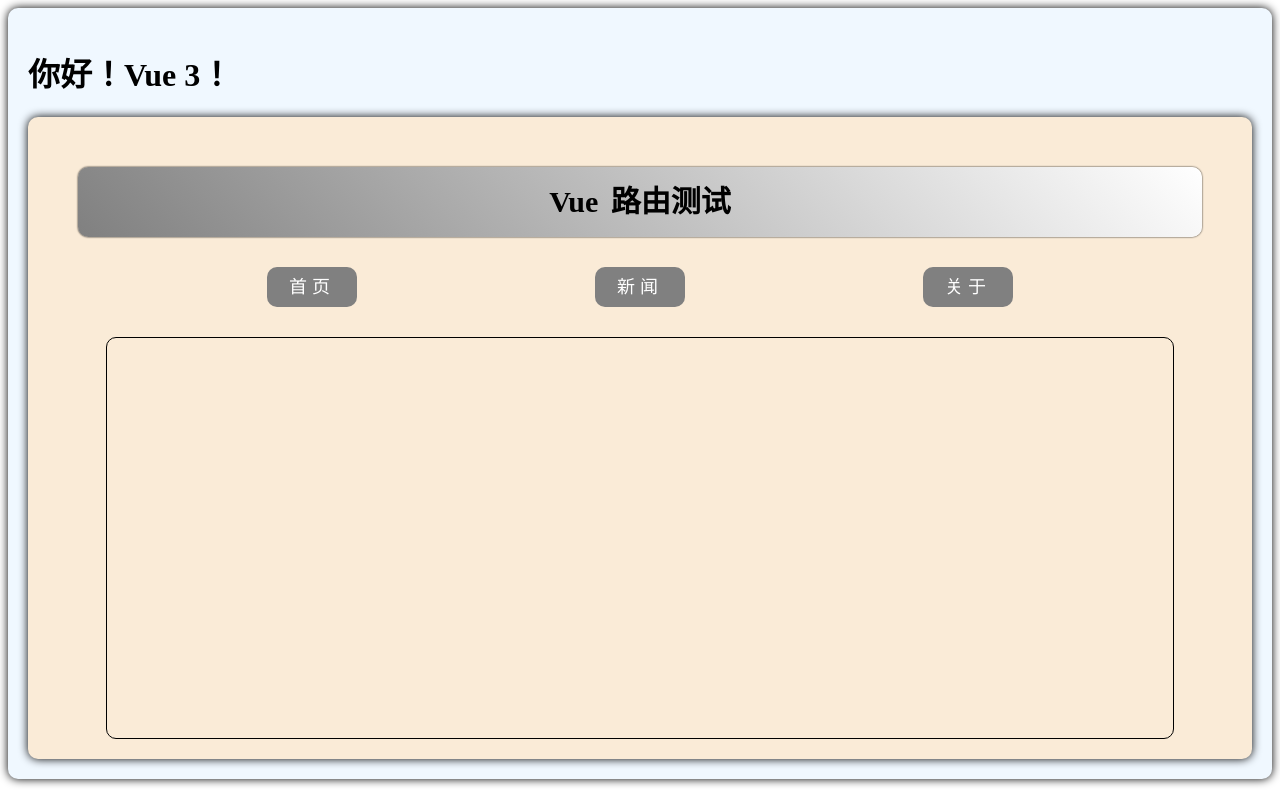
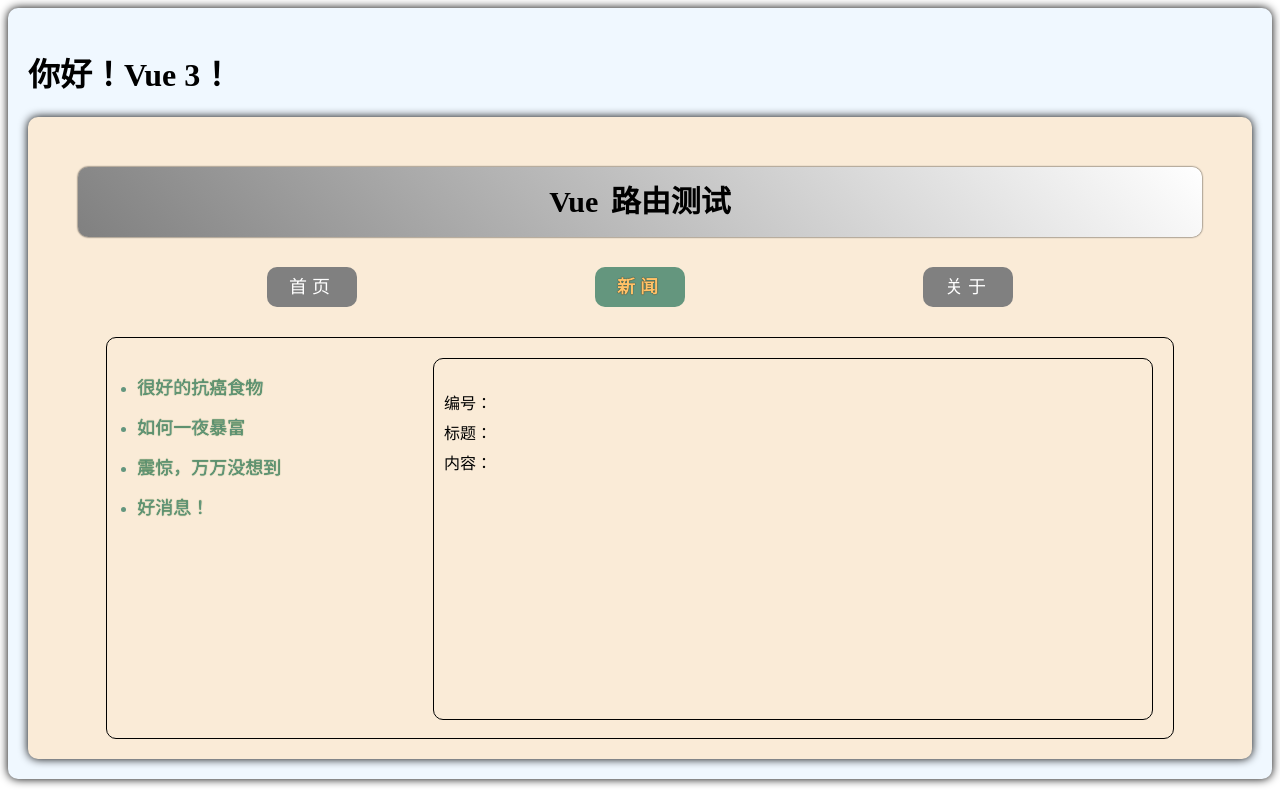
Before and after one commit to Shuery-Shuai/Hello_Vue3, a Vue app: page /news/detail in a window 1280 px wide. Built offline with nearby package versions, Linux system fonts and the light colour scheme.

Commit message:
路由 Props 配置。

```diff
--- a/src/pages/RouterOverview/Detail.vue
+++ b/src/pages/RouterOverview/Detail.vue
@@ -1,18 +1,19 @@
 <template>
   <ul class="news-list">
-    <li>编号：{{ route.params.id }}</li>
-    <li>标题：{{ route.params.title }}</li>
-    <li>内容：{{ route.params.content }}</li>
+    <li>编号：{{ id }}</li>
+    <li>标题：{{ title }}</li>
+    <li>内容：{{ content }}</li>
   </ul>
 </template>
 
 <script setup lang="ts">
-import { toRefs } from "vue";
-import { useRoute } from "vue-router";
+// import { toRefs } from "vue";
+// import { useRoute } from "vue-router";
 
-let route = useRoute();
+// let route = useRoute();
 // console.log("@", route);
 // let { query } = toRefs(route);
+defineProps(["id", "title", "content"]);
 </script>
 
 <style scoped>
--- a/src/pages/RouterOverview/News.vue
+++ b/src/pages/RouterOverview/News.vue
@@ -9,7 +9,7 @@
           >{{ news.title }}</RouterLink
         > -->
         <!-- 第二种写法 -->
-        <!-- <RouterLink
+        <RouterLink
           :to="{
             name: 'detail',
             query: {
@@ -19,9 +19,9 @@
             },
           }"
           >{{ news.title }}</RouterLink
-        > -->
+        >
         <!-- 第三种写法 -->
-        <RouterLink
+        <!-- <RouterLink
           :to="{
             // 在 to 对象中使用 params 不能够使用 path
             // path: '/news/detail',
@@ -30,7 +30,7 @@
             params: { id: news.id, title: news.title, content: news.content },
           }"
           >{{ news.title }}</RouterLink
-        >
+        > -->
       </li>
     </ul>
     <!-- 展示区 -->
--- a/src/router/index.ts
+++ b/src/router/index.ts
@@ -25,9 +25,25 @@
         {
           name: "detail",
           // path: "detail",
+          path: "detail",
           // 使用 params 时需要在 path 中占位
-          path: "detail/:id/:title/:content?",
+          // path: "detail/:id/:title/:content?",
           component: Detail,
+          // 第一种写法：将路由收到的所有 params 参数作为 props 传给路由组件。
+          // props: true,
+          // 第二种写法：函数写法，可以自己决定将什么作为 props 给路由组件。
+          props(route) {
+            // props 中传递的是路由信息。
+            // console.log(route);
+            return route.query;
+          },
+          // 第三种写法：对象写法，可以自己决定将什么作为 props 给路由组件。
+          // props: {
+          //   // 数据是写死了的。
+          //   id: "id",
+          //   title: "title",
+          //   content: "content",
+          // },
         },
       ],
     },
```
